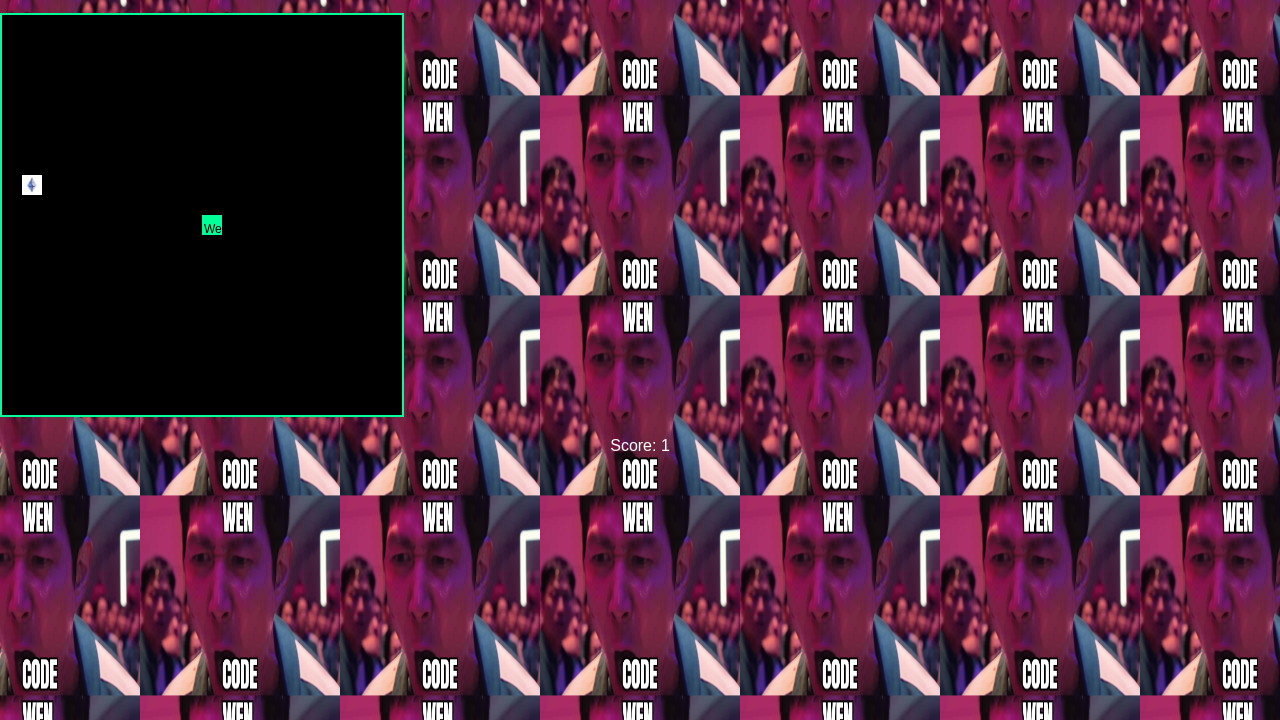
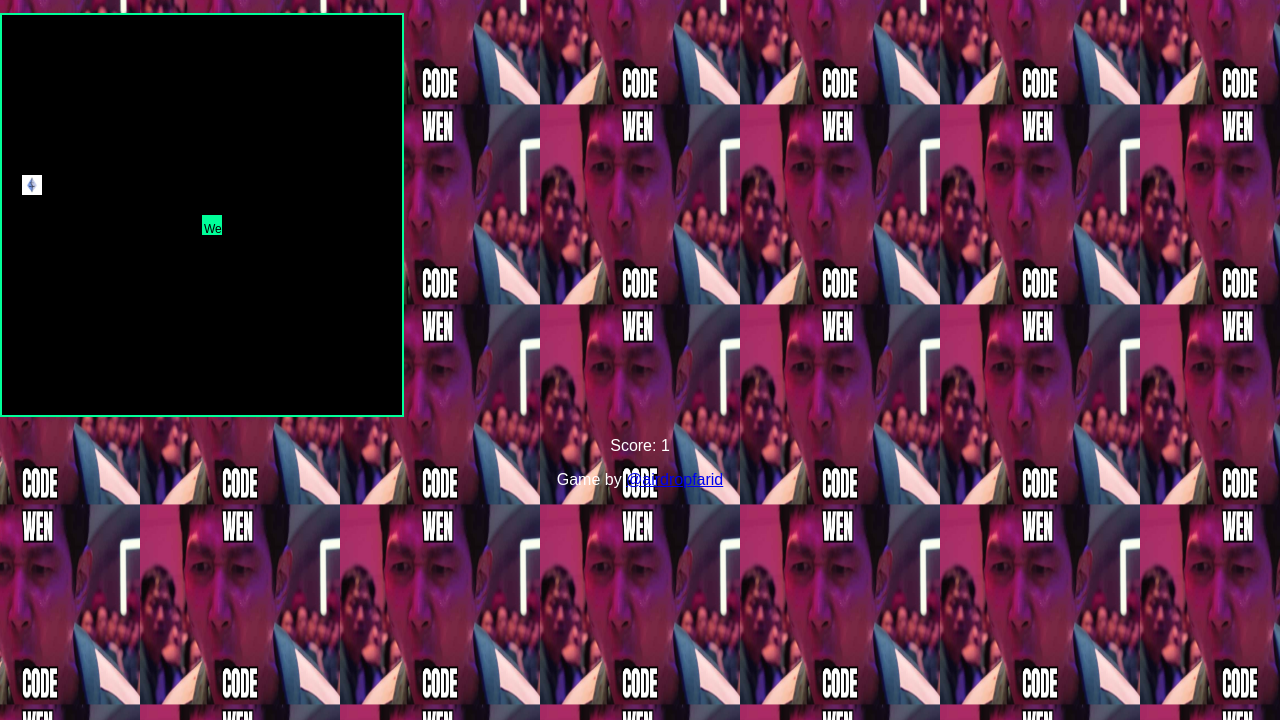
Before and after one commit to ikipardi/snake-ethos-game, a plain HTML site: page index.html in a window 1280 px wide. Shown: the part 80-800 px from the top of the page. Drawn offline with Linux system fonts and the light colour scheme.

Commit message:
Update index.html

```diff
--- a/index.html
+++ b/index.html
@@ -11,5 +11,9 @@
   <p id="score">Score: 0</p>
 
   <script src="script.js"></script>
+  <div class="credit">
+    Game by <a href="https://x.com/AirdropFarid" target="_blank">@airdropfarid</a>
+  </div>
+
 </body>
 </html>
```
